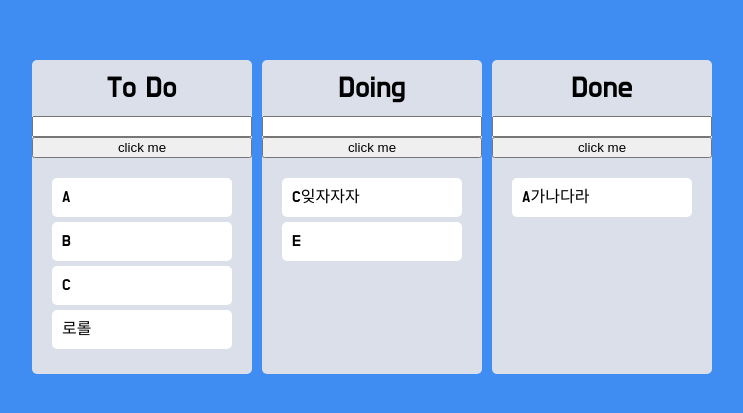
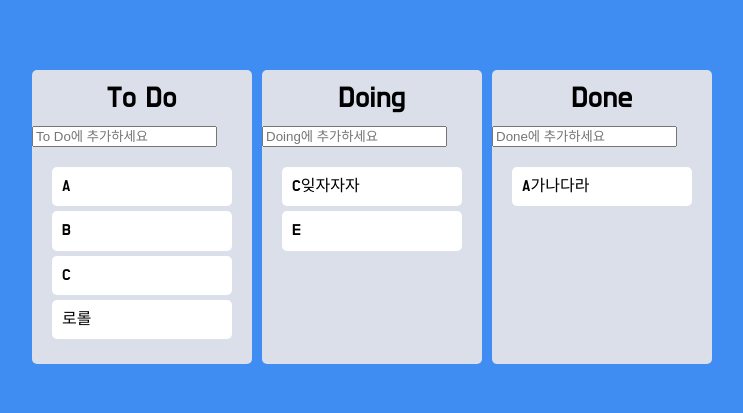
Before and after one commit to j2noo/Trello-clone, a React (Create React App) app: page / in a window 1280 px wide. Shown: the part 183-596 px from the top of the page, without its empty margins (268-1011 px from the left). Built offline with nearby package versions, Linux system fonts and the light colour scheme.

Commit message:
bug : custom props 경고 해결

```diff
--- a/src/Components/Board.tsx
+++ b/src/Components/Board.tsx
@@ -2,6 +2,7 @@ import { Droppable } from "react-beautiful-dnd";
 import DraggableCard from "./DrabbleCard";
 import { styled } from "styled-components";
 import { useRef } from "react";
+import { useForm } from "react-hook-form";
 
 const Wrapper = styled.div`
   padding-top: 10px;
@@ -18,41 +19,57 @@ const Title = styled.div`
 `;
 const Area = styled.div<IAreaProps>`
   background-color: ${(props) =>
-    props.isDraggingOver ? "#dfe6e9" : props.isDraggingFromThis ? "#b2bec3" : "transparent"};
+    props.$isDraggingOver
+      ? "#dfe6e9"
+      : props.$isDraggingFromThis
+      ? "#b2bec3"
+      : "transparent"};
   flex-grow: 1;
   transition: background-color 0.3s ease-in-out;
   padding: 20px;
+`;
+const Form = styled.form`
+  width: 100%;
 `;
 interface IBoardProps {
   toDos: string[];
   boardId: string;
 }
 interface IAreaProps {
-  isDraggingFromThis: boolean;
-  isDraggingOver: boolean;
+  $isDraggingFromThis: boolean;
+  $isDraggingOver: boolean;
+}
+// form의 입력타입?
+interface IForm {
+  toDo: string;
 }
 function Board({ toDos, boardId }: IBoardProps) {
-  const inputRef = useRef<HTMLInputElement>(null);
-  const onClick = () => {
-    inputRef.current?.focus();
-    console.log(inputRef);
-  };
+  const { register, setValue, handleSubmit } = useForm<IForm>();
 
   return (
     <Wrapper>
       <Title>{boardId}</Title>
-      <input ref={inputRef} type="text" />
-      <button onClick={onClick}>click me</button>
+      <Form>
+        <input
+          type="text"
+          placeholder={`${boardId}에 추가하세요`}
+          {...(register("toDo"), { required: true })}
+        ></input>
+      </Form>
       <Droppable droppableId={boardId}>
         {(provided, snapshot) => (
           <Area
-            isDraggingOver={snapshot.isDraggingOver}
-            isDraggingFromThis={Boolean(snapshot.draggingFromThisWith)}
+            $isDraggingOver={snapshot.isDraggingOver}
+            $isDraggingFromThis={Boolean(snapshot.draggingFromThisWith)}
             ref={provided.innerRef}
             {...provided.droppableProps}
           >
             {toDos.map((toDo, index) => (
-              <DraggableCard key={toDo} toDo={toDo} index={index}></DraggableCard>
+              <DraggableCard
+                key={toDo}
+                toDo={toDo}
+                index={index}
+              ></DraggableCard>
             ))}
             {provided.placeholder}
           </Area>
--- a/src/Components/DrabbleCard.tsx
+++ b/src/Components/DrabbleCard.tsx
@@ -1,12 +1,12 @@
 import React from "react";
 import { Draggable } from "react-beautiful-dnd";
 import { styled } from "styled-components";
-const Card = styled.div<{ isDragging: boolean }>`
-  background-color: ${(props) => (props.isDragging ? "#74b9ff" : props.theme.cardColor)};
+const Card = styled.div<{ $isDragging: boolean }>`
+  background-color: ${(props) => (props.$isDragging ? "#74b9ff" : props.theme.cardColor)};
   padding: 10px 10px;
   margin-bottom: 5px;
   border-radius: 5px;
-  box-shadow: ${(props) => (props.isDragging ? "0px 2px 10px rgba(0, 0, 0, 0.5)" : "none")};
+  box-shadow: ${(props) => (props.$isDragging ? "0px 2px 10px rgba(0, 0, 0, 0.5)" : "none")};
 `;
 
 interface IDraggableCardProps {
@@ -18,7 +18,7 @@ function DraggableCard({ toDo, index }: IDraggableCardProps) {
     <Draggable key={toDo} draggableId={toDo} index={index}>
       {(provided, snapshot) => (
         <Card
-          isDragging={snapshot.isDragging}
+          $isDragging={snapshot.isDragging}
           ref={provided.innerRef}
           {...provided.dragHandleProps}
           {...provided.draggableProps}
```
